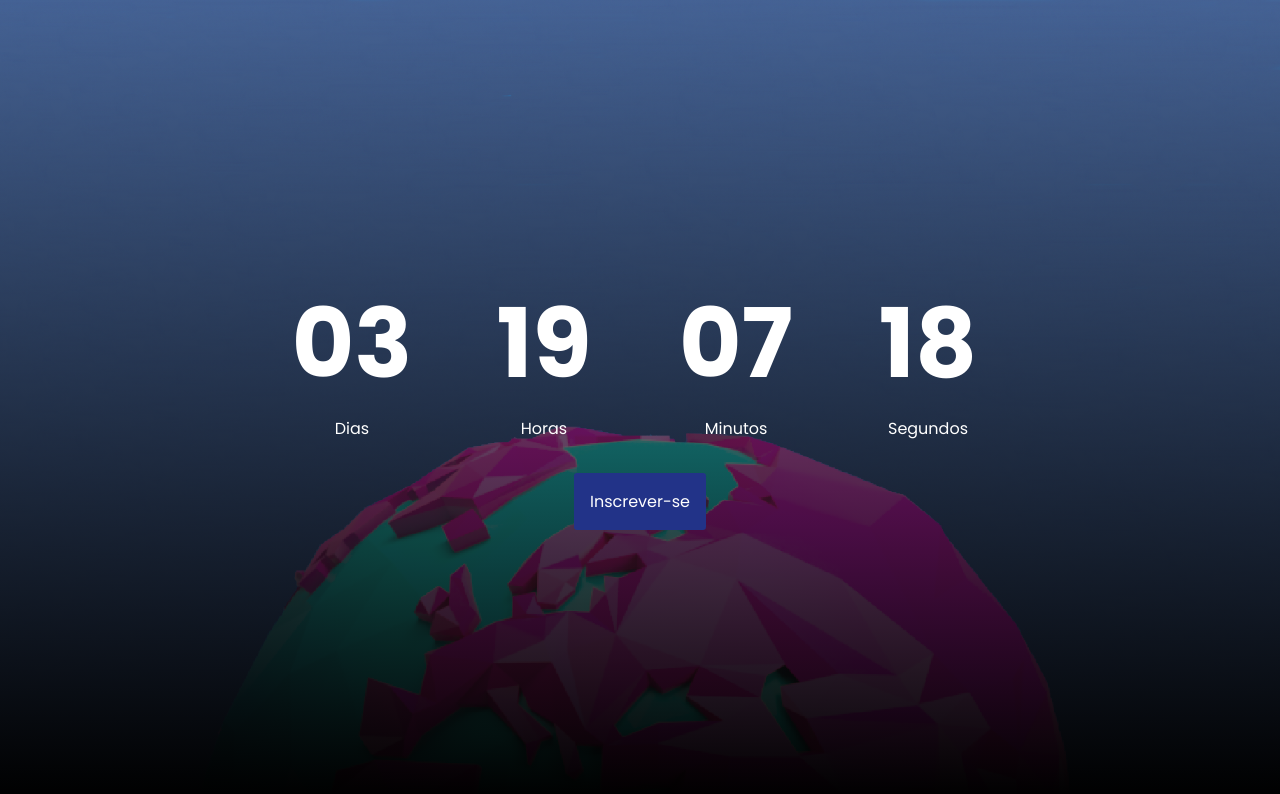
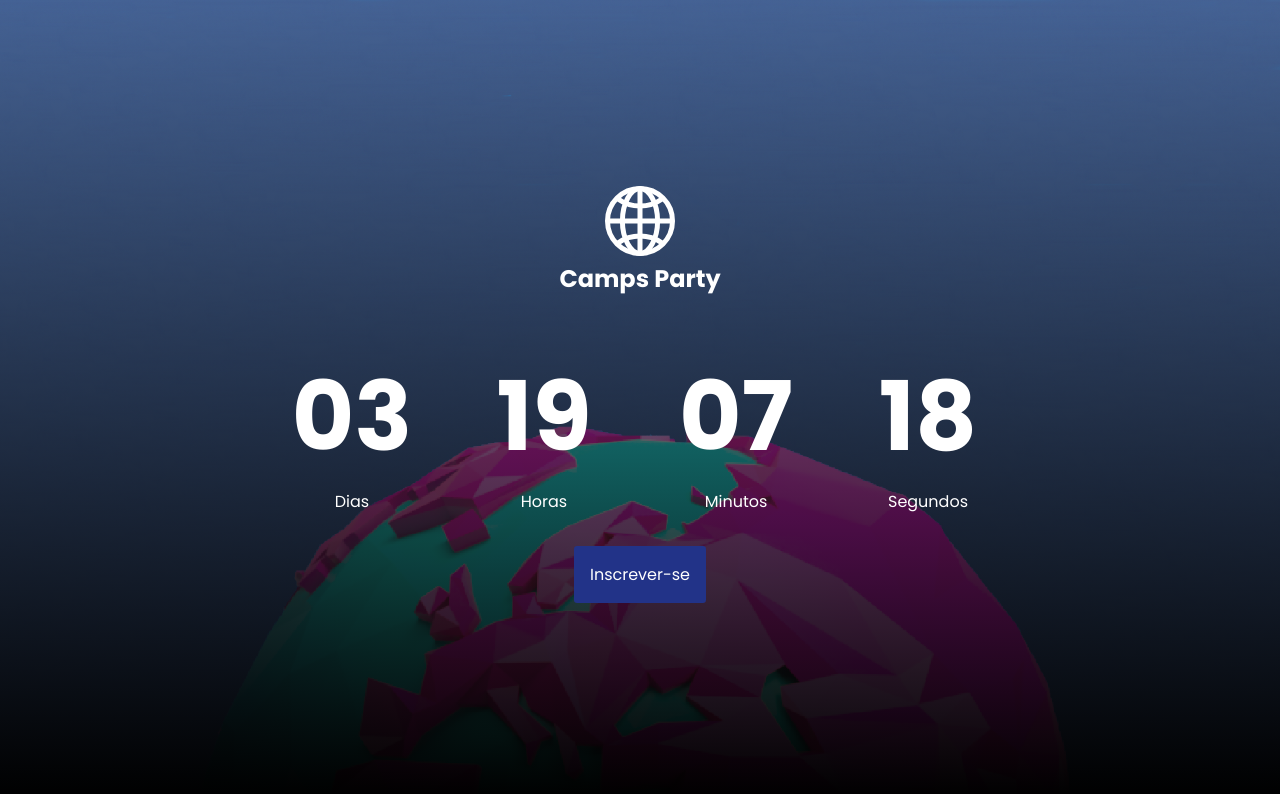
Before and after one commit to gpbPiazza/Camps-Party-Front-end, a React (Create React App) app: page / in a window 1280 px wide. Shown: the top 794 px of the page. Built offline with nearby package versions, Linux system fonts and the light colour scheme.

Commit message:
adding logo countdown page

```diff
--- a/src/pages/Home/Countdown.jsx
+++ b/src/pages/Home/Countdown.jsx
@@ -1,5 +1,5 @@
 import React, { useState, useEffect } from "react";
-import Container from "../../styles/countdown.styles";
+import { Container, TimeContainer } from "../../styles/countdown.styles";
 import { calculateDistance } from "../../utils/utils";
 import CountHolder from "./CountHolder";
 
@@ -29,9 +29,11 @@
   return (
     <Container>
       <CountHolder count={time.days} name="Dias" />
-      <CountHolder count={time.hours} name="Horas" />
-      <CountHolder count={time.minutes} name="Minutos" />
-      <CountHolder count={time.seconds} name="Segundos" />
+      <TimeContainer>
+        <CountHolder count={time.hours} name="Horas" />
+        <CountHolder count={time.minutes} name="Minutos" />
+        <CountHolder count={time.seconds} name="Segundos" />
+      </TimeContainer>
     </Container>
   );
 };
--- /dev/null
+++ b/src/pages/Home/Logo.jsx
@@ -0,0 +1,11 @@
+import React from "react";
+import { Image, Title } from "../../styles/logo.styles";
+
+const Logo = () => (
+  <>
+    <Image src="./logo.svg" alt="logo" />
+    <Title>Camps Party</Title>
+  </>
+);
+
+export default Logo;
--- a/src/pages/Home/index.jsx
+++ b/src/pages/Home/index.jsx
@@ -2,9 +2,11 @@
 import Countdown from "./Countdown";
 import Button from "../../components/Button";
 import MainContainer from "../../styles/container.styles";
+import Logo from "./Logo";
 
 const Home = () => (
   <MainContainer>
+    <Logo />
     <Countdown />
     <Button content="Inscrever-se" />
   </MainContainer>
--- a/src/styles/countdown.styles.js
+++ b/src/styles/countdown.styles.js
@@ -1,18 +1,31 @@
 import styled from "styled-components";
 
 const Container = styled.div`
-  font-family: "Poppins", sans-serif;
   text-align: center;
 
   @media (min-width: 40em) {
     & {
       display: flex;
     }
+    & > :first-child {
+      margin-right: 2rem;
+    }
+  }
+`;
+const TimeContainer = styled.div`
+  text-align: center;
+  margin: 1rem 0;
+  display: flex;
 
-    & > * + * {
-      margin-left: 2rem;
+  & > * + * {
+    margin-left: 2rem;
+  }
+
+  @media (min-width: 40rem) {
+    & {
+      margin: 0;
     }
   }
 `;
 
-export default Container;
+export { Container, TimeContainer };
--- /dev/null
+++ b/src/styles/logo.styles.js
@@ -0,0 +1,11 @@
+import styled from "styled-components";
+
+const Image = styled.img`
+  height: 5rem;
+`;
+
+const Title = styled.h2`
+  margin-bottom: 2rem;
+`;
+
+export { Image, Title };
```
Also changed, not shown: 1 other file (tests, documents, lock files or other folders).
